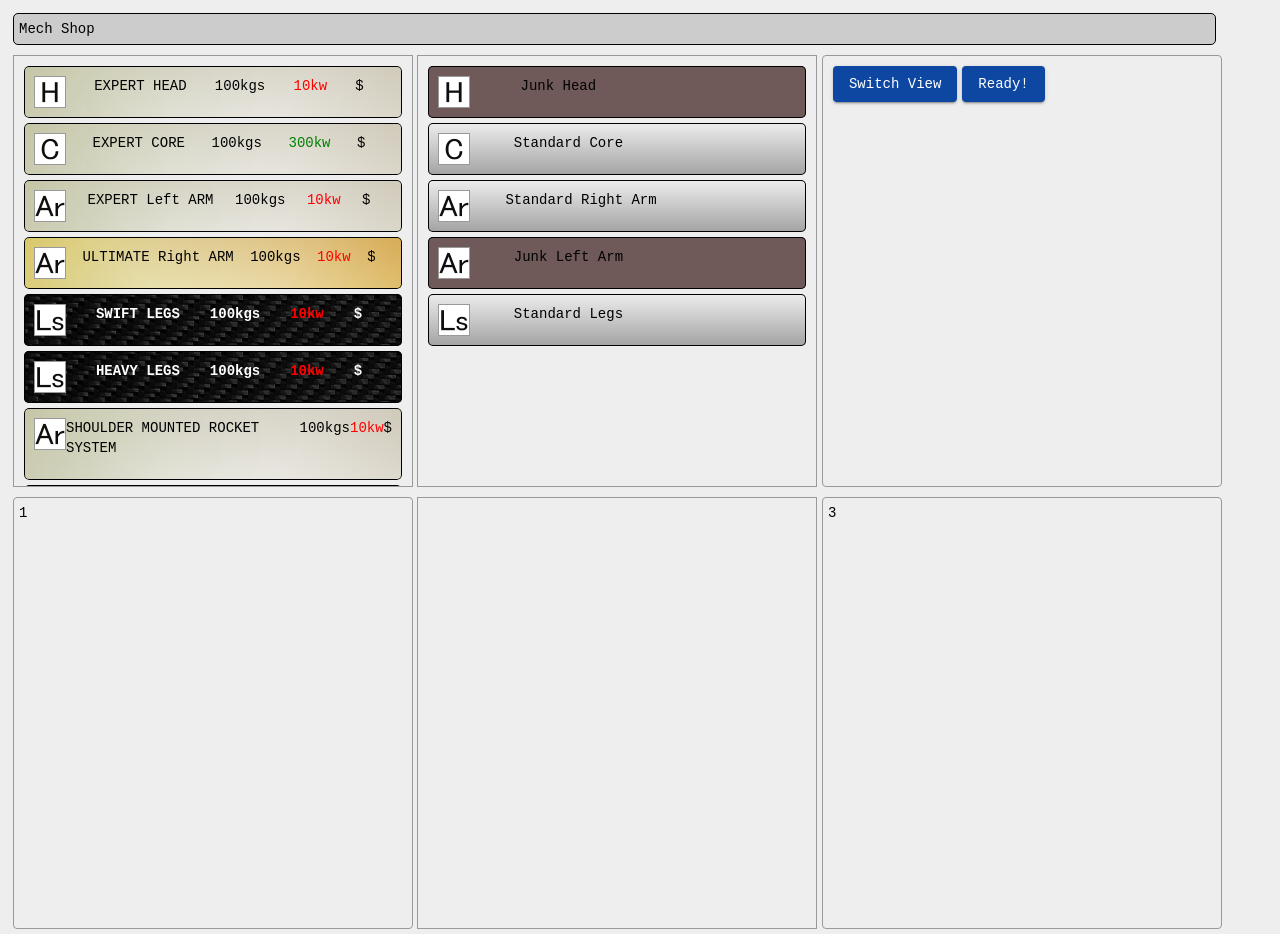
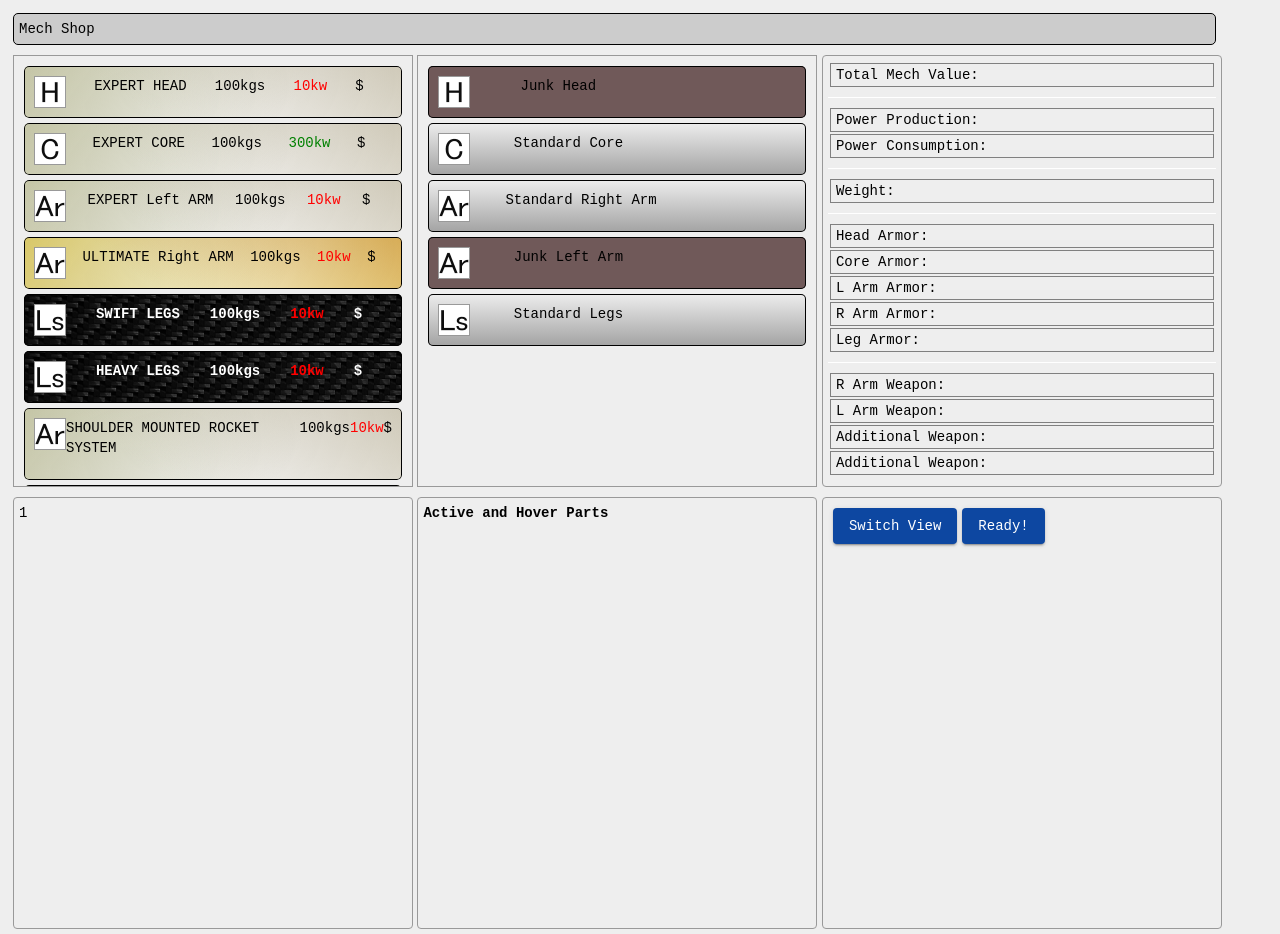
Before and after one commit to MatthewKLewis/paperDoll, an Angular app: page / in a window 1280 px wide. Built offline with nearby package versions, Linux system fonts and the light colour scheme.

Commit message:
new stats, ready window at bottom right

```diff
--- a/src/app/app.component.html
+++ b/src/app/app.component.html
@@ -29,25 +29,48 @@
 
   <div class="container">
     <div class="stats">
+      <p>Total Mech Value: </p>
+      <hr>
+      <p>Power Production: </p>
+      <p>Power Consumption: </p>
+      <hr>
+      <p>Weight: </p>
+      <hr>
+      <p>Head Armor: </p>
+      <p>Core Armor: </p>
+      <p>L Arm Armor: </p>
+      <p>R Arm Armor: </p>
+      <p>Leg Armor: </p>
+      <hr>
+      <p>R Arm Weapon:</p>
+      <p>L Arm Weapon:</p>
+      <p>Additional Weapon:</p>
+      <p>Additional Weapon:</p>
+    </div>
+  </div>
+
+  <div class="container">
+    <div class="stats">1</div>
+  </div>
+
+  <div class="container">
+    <div class="stats">
+      <b>Active and Hover Parts</b>
+    </div>
+    <!-- <div id="activePartsElement" cdkDropList [cdkDropListData]="activeParts" class="list" (cdkDropListDropped)="drop($event)">
+      <div [class]="'box ' + part.quality" *ngFor="let part of activeAndHoverParts" cdkDrag>
+        <img class="icon" [src]="getImagePath(part.type)">
+        <p>{{part.name}}</p>
+      </div>
+    </div> -->
+  </div>
+
+  <div class="container">
+    <div class="stats">
       <button mat-raised-button color="primary">Switch View</button>
       <button [disabled]="!isMechaComplete()" mat-raised-button color="primary">Ready!</button>
       <p *ngIf="!isMechaComplete()" style="color: red;">INCOMPLETE BUILD</p>
     </div>
   </div>
 
-  <div class="container">
-    <div class="stats">1</div>
-  </div>
-  <div class="container">
-    <div id="activePartsElement" cdkDropList [cdkDropListData]="activeParts" class="list" (cdkDropListDropped)="drop($event)">
-      <div [class]="'box ' + part.quality" *ngFor="let part of activeAndHoverParts" cdkDrag>
-        <img class="icon" [src]="getImagePath(part.type)">
-        <p>{{part.name}}</p>
-      </div>
-    </div>
-  </div>
-  <div class="container">
-    <div class="stats">3</div>
-  </div>
-
 </div>
--- a/src/app/app.component.scss
+++ b/src/app/app.component.scss
@@ -4,6 +4,14 @@
 
 button {
   margin: 5px 0px 10px 5px;
+}
+
+hr {
+  margin: 10px 0 10px;
+  border: none;
+  width: 100%;
+  background-color: white;
+  height: 1px;
 }
 
 .wrapper {
@@ -85,6 +93,11 @@ button {
   border-radius: 4px;
   overflow: hidden;
   display: block;
+  p {
+    margin: 2px;
+    padding: 1px 1px 1px 5px;
+    border: 1px solid grey
+  }
 }
 
 .cdk-drag-preview {
--- a/src/app/app.component.ts
+++ b/src/app/app.component.ts
@@ -94,9 +94,6 @@ export class AppComponent {
 
   //audio
   anvilHit: HTMLAudioElement = new Audio('../assets/sounds/anvil.wav')
-
-  errorMessage: string = '';
-  partFilter: string = '';
 
   inactiveParts: Array<Part> = [
     {
@@ -274,12 +271,6 @@ export class AppComponent {
     this.anvilHit.play()
   }
 
-  filterInactiveParts() {
-    return this.inactiveParts.filter((part) => {
-      return !this.partFilter || part.type.includes(this.partFilter);
-    });
-  }
-
   getImagePath(partType: string) {
     switch (partType) {
       case 'sensor':
--- a/src/app/app.module.ts
+++ b/src/app/app.module.ts
@@ -5,6 +5,7 @@ import { MatMenuModule } from '@angular/material/menu';
 import { AppRoutingModule } from './app-routing.module';
 import { AppComponent } from './app.component';
 import { MatButtonModule} from '@angular/material/button';
+import { MatTooltipModule } from '@angular/material/tooltip';
 import { BrowserAnimationsModule } from '@angular/platform-browser/animations';
 
 @NgModule({
@@ -18,6 +19,7 @@ import { BrowserAnimationsModule } from '@angular/platform-browser/animations';
     MatMenuModule,
     MatButtonModule,
     BrowserAnimationsModule,
+    MatTooltipModule,
   ],
   providers: [],
   bootstrap: [AppComponent]
```
